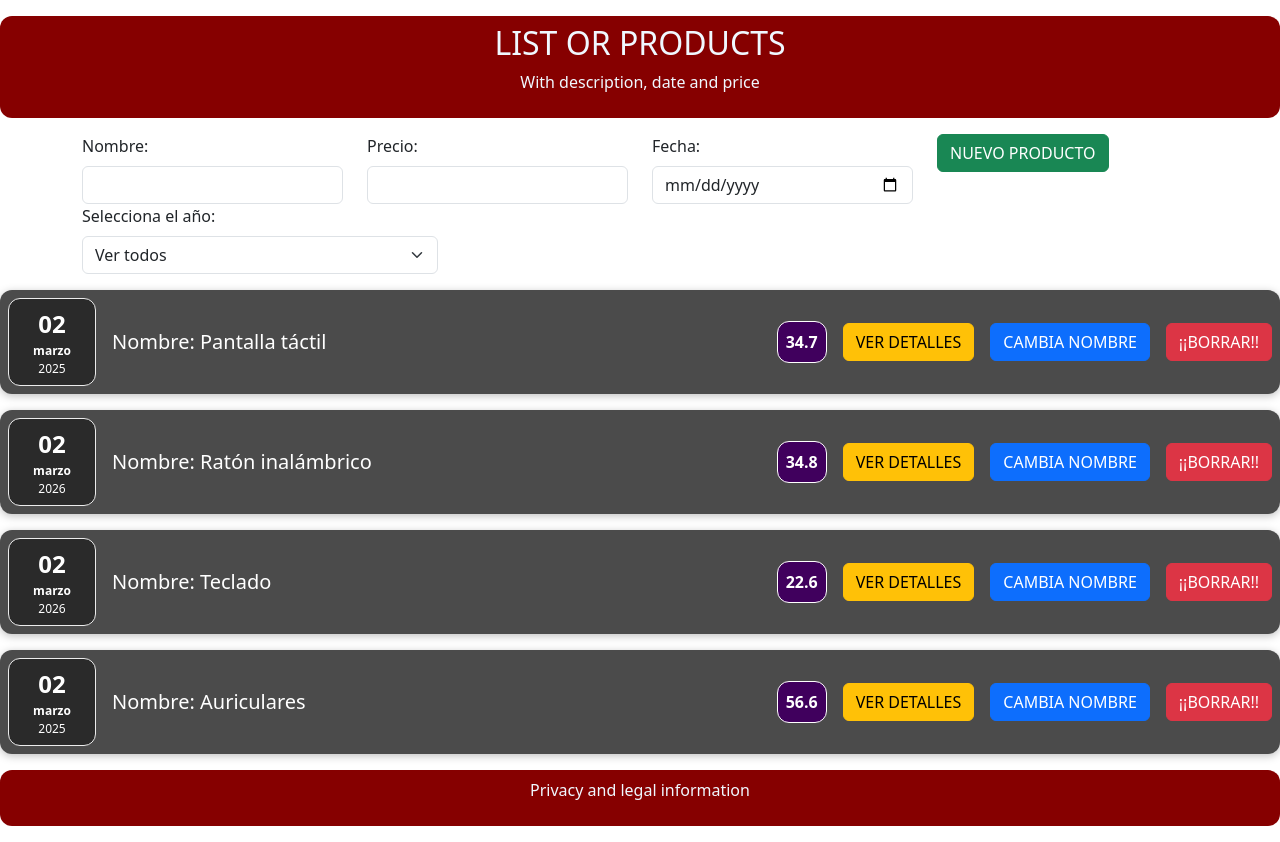
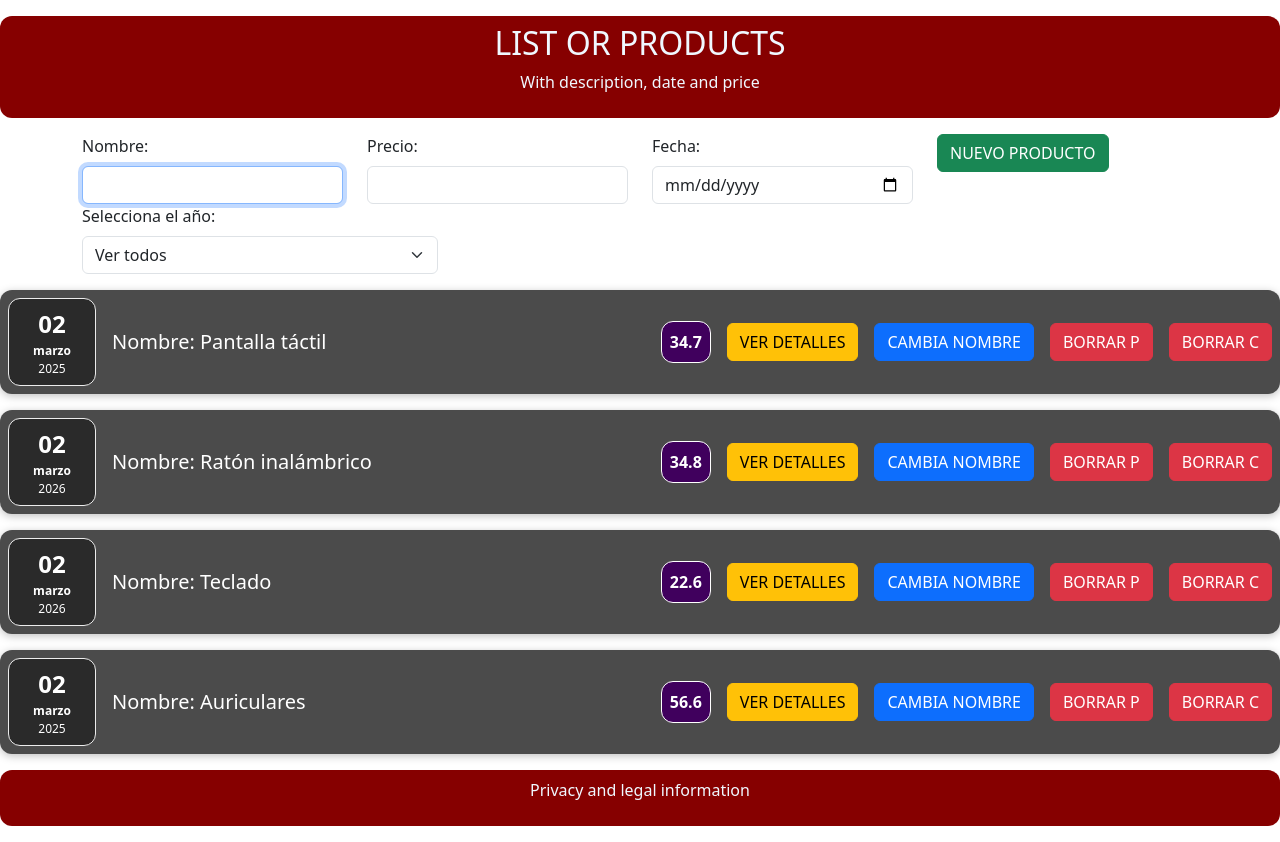
Before and after one commit to Paulafernandeztorres/vite-project, a React (Vite) app: page / in a window 1280 px wide. Built offline with nearby package versions, Linux system fonts and the light colour scheme.

Commit message:
Algunos avances

```diff
--- a/src/App.jsx
+++ b/src/App.jsx
@@ -5,8 +5,13 @@
 import Footer from './components/ui/Footer'
 import NuevoProducto from './components/Productos/NuevoProducto'
 import { useState } from 'react'
+import AutContext from './store/AutContext'
+import ProductosContext from './store/ProductosContext'
 
 function App() {
+
+  const [login, setLogin] = useState(false)
+  const [language, setLanguage] = useState('es-ES')
 
   const [productos, setProductos] = useState(
     [
@@ -59,10 +64,14 @@
 
   return (
     <>
-      <Header />
-      <NuevoProducto addProducto={addProducto} />
-      <Productos productos={productos} borraProducto={borraProducto} />
-      <Footer />
+      <AutContext.Provider value={{ login: login, language: language }}>
+        <Header />
+        <NuevoProducto addProducto={addProducto} />
+        <ProductosContext.Provider value={{borrar: borraProducto}}>
+          <Productos productos={productos} borraProducto={borraProducto} />
+        </ProductosContext.Provider>
+        <Footer />
+      </AutContext.Provider>
     </>
   )
 }
--- a/src/components/productos/FechaProducto.jsx
+++ b/src/components/productos/FechaProducto.jsx
@@ -1,11 +1,15 @@
 
 import './fechaProducto.css';
+import AutContext from '../../store/AutContext';
+import { useContext } from 'react';
 
 function FechaProducto(props) {
 
+    const languageContext = useContext(AutContext).language
+
     const ano = props.fecha.getFullYear();
-    const mes = props.fecha.toLocaleString('es-ES', { month: 'long' });
-    const dia = props.fecha.toLocaleString('es-ES', { day: '2-digit' });
+    const mes = props.fecha.toLocaleString(languageContext, { month: 'long' });
+    const dia = props.fecha.toLocaleString(languageContext, { day: '2-digit' });
 
     return (
         <div className='producto-fecha'>
--- a/src/components/productos/NuevoProducto.jsx
+++ b/src/components/productos/NuevoProducto.jsx
@@ -1,4 +1,4 @@
-import { useState } from "react";
+import { useEffect, useRef, useState } from "react";
 import { Button, Form } from "react-bootstrap";
 import Container from 'react-bootstrap/Container';
 import Row from 'react-bootstrap/Row';
@@ -6,9 +6,15 @@
 
 function NuevoProducto(props) {
 
+    useEffect(()=>{
+        nombreRef.current.focus()
+    },[])
+
     const [nombre, setNombre] = useState('')
     const [precio, setPrecio] = useState('')
     const [fecha, setFecha] = useState('')
+
+    const nombreRef = useRef()
 
     const nombreHandler = (event) => {
         setNombre(event.target.value)
@@ -35,6 +41,7 @@
         setNombre('')
         setPrecio('')
         setFecha('')
+        nombreRef.current.focus()
     }
 
     return (
@@ -43,7 +50,7 @@
                 <Container>
                     <Row>
                         <Col><Form.Label>Nombre:</Form.Label>
-                            <Form.Control type='text' onChange={nombreHandler} value={nombre} /></Col>
+                            <Form.Control ref={nombreRef} type='text' onChange={nombreHandler} value={nombre} /></Col>
                         <Col><Form.Label>Precio:</Form.Label>
                             <Form.Control type='number' onChange={precioHandler} value={precio} /></Col>
                         <Col><Form.Label>Fecha:</Form.Label>
--- a/src/components/productos/Producto.jsx
+++ b/src/components/productos/Producto.jsx
@@ -1,8 +1,9 @@
 import './producto.css'
 import FechaProducto from './FechaProducto';
-import { useState } from 'react';
+import { useContext, useState } from 'react';
 import { Button } from 'react-bootstrap';
 import Modal from 'react-bootstrap/Modal';
+import ProductosContext from '../../store/ProductosContext';
 
 function Producto(props) {
 
@@ -17,6 +18,8 @@
     // const ano = fecha.getFullYear();
     // const mes = fecha.toLocaleString('es-ES', { month: 'long' });
     // const dia = fecha.toLocaleString('es-ES', { day: '2-digit' });
+
+    const borrarContext = useContext(ProductosContext).borrar
 
     const cambiaNombre = () => {
         //nombre = 'NUEVO NOMBRE'
@@ -33,6 +36,10 @@
         props.borraProducto(props.producto.id)
     }
 
+    const borrarC = () => {
+        borrarContext(props.producto.id)
+    }
+
     return (
         <div className='producto'>
             <FechaProducto fecha={fecha} />
@@ -41,7 +48,8 @@
                 <div className='producto__precio'>{precio}</div>
                 <Button variant="warning" onClick={handleShow}>VER DETALLES</Button>
                 <Button onClick={cambiaNombre}>CAMBIA NOMBRE</Button>
-                <Button variant='danger' onClick={borrar}>¡¡BORRAR!!</Button>
+                <Button variant='danger' onClick={borrar}>BORRAR P</Button>
+                <Button variant='danger' onClick={borrarC}>BORRAR C</Button>
                 <Modal show={show} onHide={handleClose} centered>
                     <Modal.Header closeButton>
                         <Modal.Title>DETALLES DEL PRODUCTO: {nombre}</Modal.Title>
--- a/src/components/ui/header.jsx
+++ b/src/components/ui/header.jsx
@@ -1,10 +1,16 @@
 import './header.css';
+import AutContext from '../../store/AutContext';
+import { useContext } from 'react';
 
 function Header() {
+
+    const loginContext = useContext(AutContext).login
+
     return (
         <div className='header'>
             <h2>LIST OR PRODUCTS</h2>
             <p>With description, date and price</p>
+            {loginContext && <p>Hola Usuario</p>}
         </div>
     )
 }
--- /dev/null
+++ b/src/store/AutContext.jsx
@@ -0,0 +1,8 @@
+import React from "react"
+
+const AutContext = React.createContext({
+    login: true,
+    language: 'es-ES'
+})
+
+export default AutContext
--- /dev/null
+++ b/src/store/ProductosContext.jsx
@@ -0,0 +1,7 @@
+import React from "react"
+
+const ProductosContext = React.createContext({
+    borrar: () => {}
+})
+
+export default ProductosContext
```
